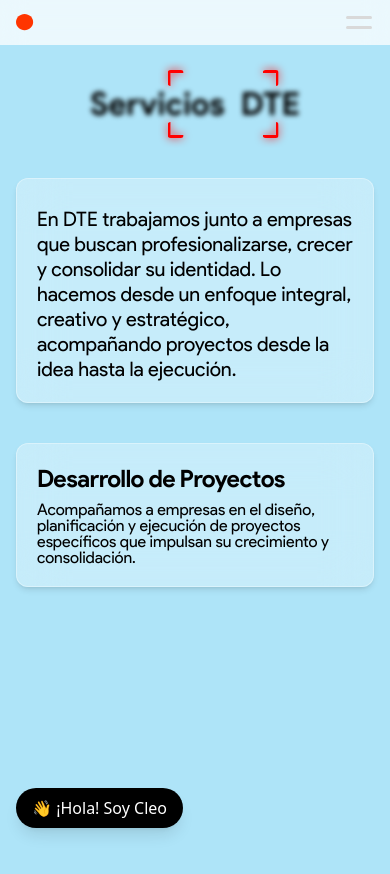
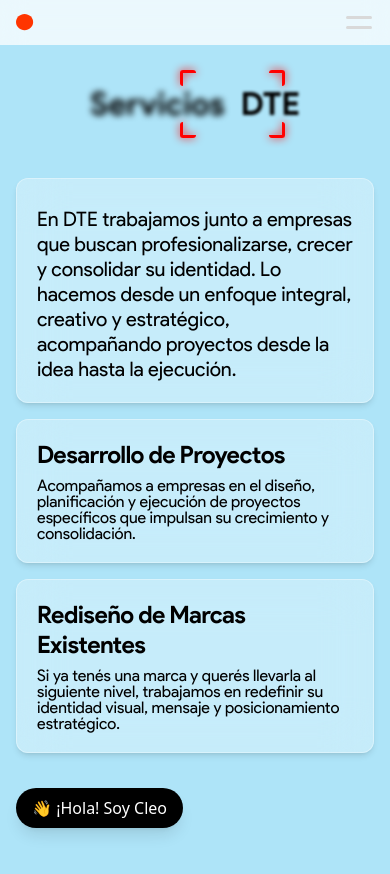
Before and after one commit to f0230/react_im, a React (Vite) app: page /servicios in a window 390 px wide. Shown: the top 874 px of the page. Built offline with nearby package versions, Linux system fonts and the light colour scheme.

Commit message:
enlocalanda

```diff
--- a/src/App.jsx
+++ b/src/App.jsx
@@ -4,7 +4,8 @@ import { BrowserRouter as Router, Routes, Route } from "react-router-dom";
 import Layout from "@/components/Layout";
 import ScrollToTop from "@/components/ScrollToTop";
 import LoadingFallback from "@/components/ui/LoadingFallback";
-import CleoWidget from '@/components/CleoChat';
+
+import CleoWidget from "@/components/CleoChat";
 
 
 
@@ -28,7 +29,8 @@ const App = () => {
             <Route path="/servicios" element={<Services />} />
           </Routes>
 
-            <CleoWidget />
+
+
 
 
         </Layout>
--- a/src/components/CleoChat.jsx
+++ b/src/components/CleoChat.jsx
@@ -207,7 +207,7 @@ export default function CleoWidget() {
                         animate="animate"
                         exit="exit"
                         transition={{ duration: 0.4, ease: 'easeOut' }}
-                        className="fixed bottom-4 left-4 z-50 w-full max-w-sm bg-white rounded-xl shadow-xl border p-4"
+                        className=" fixed bottom-4 left-4 z-50 w-full max-w-sm bg-white rounded-xl shadow-xl border p-4"
                         role="dialog"
                         aria-labelledby="chat-title"
                     >
--- a/src/pages/Services.jsx
+++ b/src/pages/Services.jsx
@@ -1,33 +1,32 @@
-// Services.jsx optimizado con buenas prácticas y comentarios en línea
 import { useEffect, useRef } from 'react';
 import gsap from 'gsap';
 import { ScrollTrigger } from 'gsap/ScrollTrigger';
 import ServiceCard from '@/components/ui/ServiceCard';
 import { servicios } from '@/data/serviciosList';
 import TrueFocus from '@/components/ui/TrueFocus';
-import PageWrapper from '@/components/layout/PageWrapper';
-import CleoWidget from '@/components/CleoChat';
+
+import PageWrapper from "@/components/layout/PageWrapper";
+import CleoWidget from "@/components/CleoChat";
+
 
 
 gsap.registerPlugin(ScrollTrigger);
 
 const Servicios = () => {
     const containerRef = useRef(null);
+    const auroraRef = useRef(null);
 
-    // GSAP ScrollTrigger animaciones personalizadas podrían ir acá si se agregan más interacciones
-    useEffect(() => {
-        // No hay animaciones por ahora, pero esta estructura permite añadirlas fácilmente
-    }, []);
+
 
     return (
+        <>
         <PageWrapper>
-            {/* Contenedor principal de contenido de la página de servicios */}
         <main
             ref={containerRef}
             className="bg-skysoft relative min-h-screen transition-colors duration-[1500ms] ease-in-out flex flex-col items-center font-product text-black bg-[#d0f0f9] w-full"
         >
-                {/* 🏷️ Título animado con enfoque visual personalizado */}
-                <header className="relative z-10 mt-[80px] px-4 md:px-20 w-full md:max-w-[1080px] text-center">
+            {/* 🏷️ Título principal */}
+            <div className="relative z-10 mt-[80px] px-4 md:px-20 w-full md:max-w-[1080px] text-center">
                 <TrueFocus
                     sentence="Servicios DTE"
                     manualMode={false}
@@ -37,30 +36,30 @@ const Servicios = () => {
                     pauseBetweenAnimations={1}
                     textClassName="text-5xl md:text-7xl font-black"
                 />
-                </header>
+            </div>
 
-                {/* 📦 Lista de servicios - render dinámica desde arreglo */}
-                <section
+            {/* 📦 Lista de servicios */}
+            <div
                 id="servicios-lista"
-                    aria-label="Lista de servicios de la empresa"
                 className="relative z-10 mt-[50px] flex flex-col px-4 md:px-20 w-full md:max-w-[1080px]"
             >
-                    <ul className="space-y-10">
                 {servicios.map((servicio, index) => (
-                            <li key={index}>
                     <ServiceCard
+                        key={index}
                         title={servicio.title}
                         text={servicio.text}
                         index={index}
                     />
-                            </li>
                 ))}
-                    </ul>
-                </section>
+            </div>
         </main>
-            <CleoWidget />
 
         </PageWrapper>
+
+            <CleoWidget /> {/* Posición fija, sin interferencias */}
+        </>
+
+
     );
 };
 
```
Lines whose indentation alone changed are shown as unchanged.
